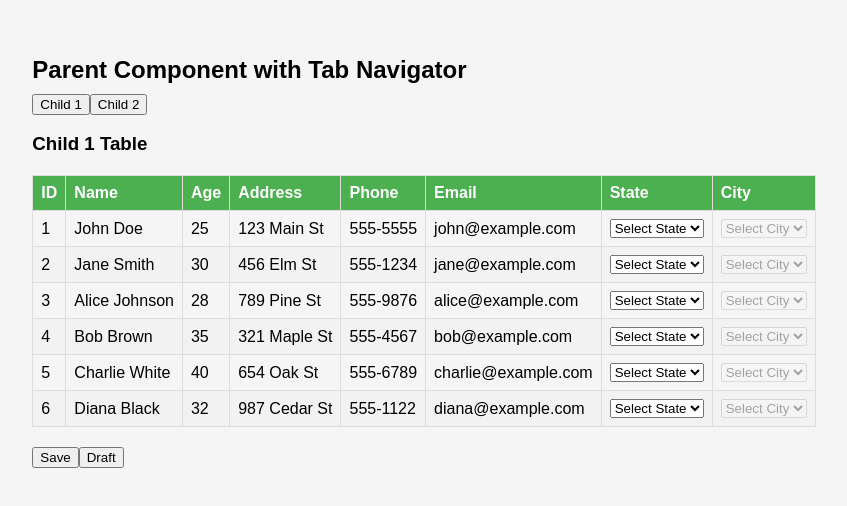
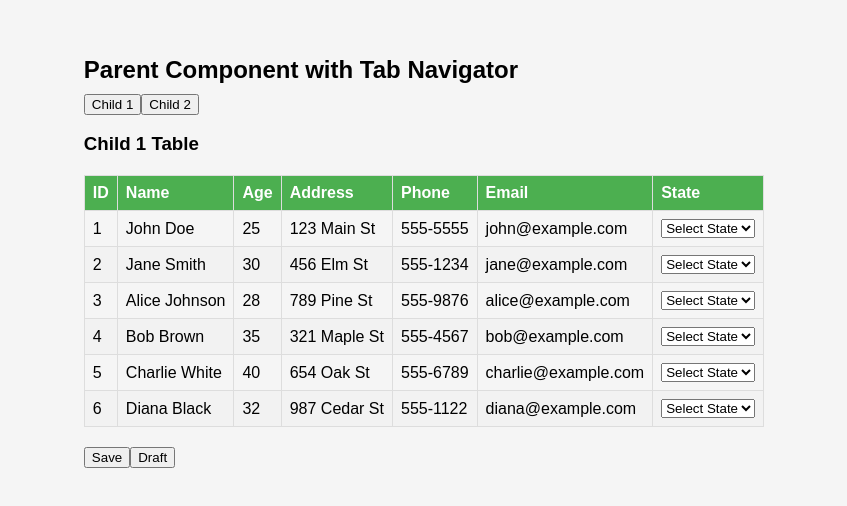
Before and after one commit to ajaykumar0097/tableFuntionality, a React (Create React App) app: page /gridTesting in a window 1280 px wide. Shown: the part 148-654 px from the top of the page, without its empty margins (216-1063 px from the left). Built offline with nearby package versions, Linux system fonts and the light colour scheme.

Commit message:
DUPLICATION IN COLUMN DROP DOWN
Signed-off-by: Ajay Kumar <omkashyap9536@gmail.com>

```diff
--- a/src/modules/NewProParentGrid/Child1.js
+++ b/src/modules/NewProParentGrid/Child1.js
@@ -13,6 +13,15 @@ const Child1 = ({ setValue, getValues }) => {
   const [historyRowData, setHistoryRowData] = useState(null);
 
   const updateData = (rowIndex, columnId, value) => {
+    // Check if Texas is selected
+    if (value === "Texas") {
+      const isTexasSelected = tableData.some((row, index) => index !== rowIndex && row[columnId] === "Texas");
+      if (isTexasSelected) {
+        alert("Texas can only be selected once.");
+        return; // Prevent selection
+      }
+    }
+
     setValue(`tableData[${rowIndex}].${columnId}`, value);
     setTableData((old) =>
       old.map((row, index) => {
--- a/src/modules/NewProParentGrid/columns.js
+++ b/src/modules/NewProParentGrid/columns.js
@@ -1,5 +1,4 @@
 import React from 'react';
-import mockStateCityData from './mockStateCityData';
 
 const useColumns = (updateData) => {
   return React.useMemo(
@@ -33,46 +32,16 @@ const useColumns = (updateData) => {
         accessor: 'state',
         Cell: ({ row }) => (
           <select
-            value={row.original.state || ''}
-            onChange={(e) => {
-              const state = e.target.value;
-              updateData(row.index, 'state', state); // Update state in data
-              updateData(row.index, 'city', ''); // Reset city when state changes
-            }}
+            value={row.original.state}
+            onChange={(e) => updateData(row.index, 'state', e.target.value)}
           >
-            <option value="" disabled>
-              Select State
-            </option>
-            {mockStateCityData.states.map((state) => (
-              <option key={state} value={state}>
-                {state}
-              </option>
-            ))}
+            <option value="">Select State</option>
+            <option value="Texas">Texas</option>
+            <option value="California">California</option>
+            <option value="New York">New York</option>
+            {/* Add more options as needed */}
           </select>
         ),
-      },
-      {
-        Header: 'City',
-        accessor: 'city',
-        Cell: ({ row }) => {
-          const cities = mockStateCityData.cities[row.original.state] || [];
-          return (
-            <select
-              value={row.original.city || ''}
-              onChange={(e) => updateData(row.index, 'city', e.target.value)}
-              disabled={!row.original.state} // Disable if no state selected
-            >
-              <option value="" disabled>
-                Select City
-              </option>
-              {cities.map((city) => (
-                <option key={city} value={city}>
-                  {city}
-                </option>
-              ))}
-            </select>
-          );
-        },
       },
     ],
     [updateData]
```
